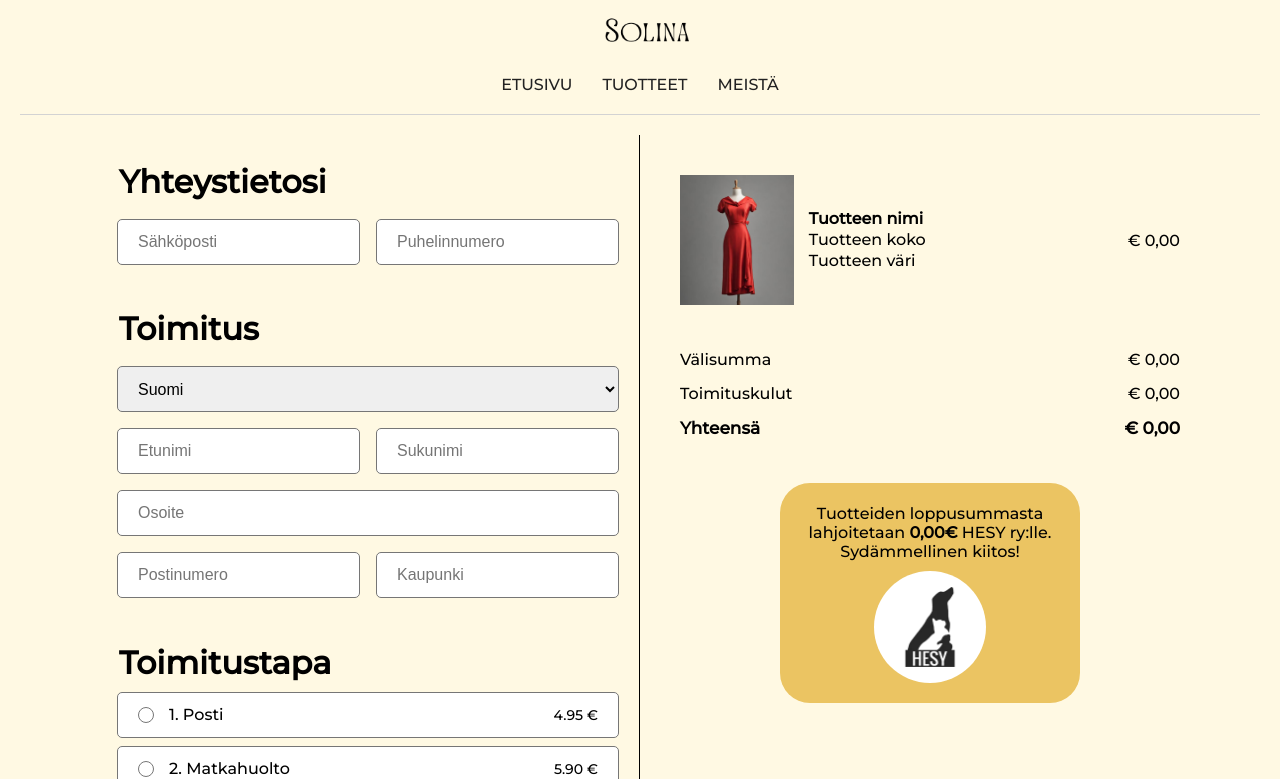
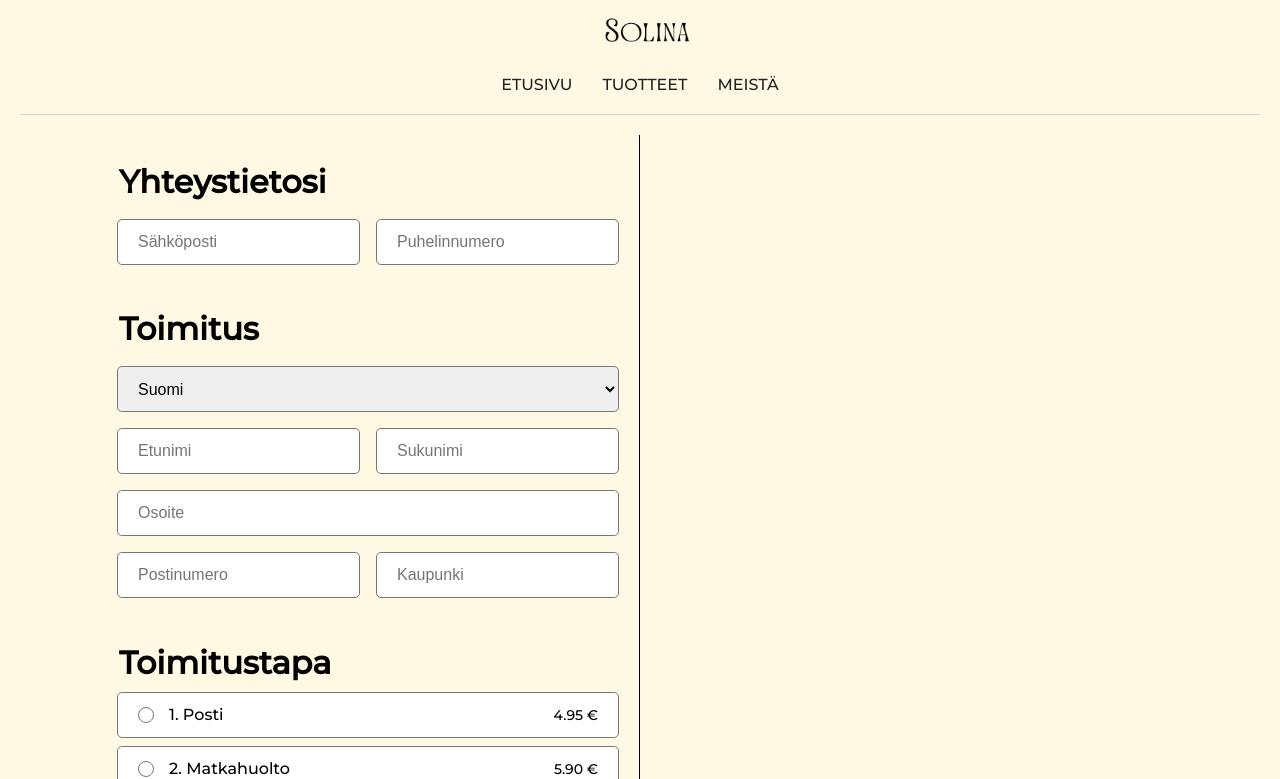
Before and after one commit to Oonuliina/solinavintage, a React (Create React App) app in the folder solinavintage/: page /kassa in a window 1280 px wide. Shown: the part 401-1180 px from the top of the page. Built offline with nearby package versions, Linux system fonts and the light colour scheme; a web font is replaced by a local one.

Commit message:
Revert "Merge branch 'Jenny'"
This reverts commit fbc7d1a0099a2d244731d1141eb33127cc48e81f, reversing
changes made to 4a911c42ff0ab6bb565526752d25d8561ce6d5dc.

```diff
--- a/solinavintage/src/components/Footer.jsx
+++ b/solinavintage/src/components/Footer.jsx
@@ -32,6 +32,7 @@ const FooterSeparator = styled.hr`
 const FooterInfo = styled.div`
   display: flex;
   padding-bottom: 30px;
+  margin: 0px 300px 0px 300px;
 
   @media only screen and (max-width: 380px) {
     display: flex;
--- a/solinavintage/src/components/Header.jsx
+++ b/solinavintage/src/components/Header.jsx
@@ -9,7 +9,7 @@ import { mobile } from "../responsive";
 import Burger from "./Burger";
 
 const Container = styled.div`
-  width: 100vw;
+  width: 100%;
 `;
 const UpperNavigation = styled.div`
   position: relative;
--- a/solinavintage/src/pages/Kassa.jsx
+++ b/solinavintage/src/pages/Kassa.jsx
@@ -1,20 +1,17 @@
-import React from "react";
+import React from 'react'
 import styled from "styled-components";
-import Header from "../components/Header";
-import Footer from "../components/Footer";
-import { CreditCard } from "@phosphor-icons/react";
-import paytrailMini from "../assets/paytrailMini.png";
-import Announcement from "../components/Announcement";
-import hesyLogo from "../assets/Responsibility/hesy_logo.webp";
-import redDress from "../assets/dresses/red_silky_dress.JPG";
-import { large } from "../responsive";
+import Header from '../components/Header'
+import Footer from '../components/Footer'
+import { CreditCard } from '@phosphor-icons/react';
+import paytrailMini from "../assets/paytrailMini.png"
+import Announcement from '../components/Announcement';
+
 
 const Kassa = () => {
   return (
     <Container>
       <Announcement />
       <Header />
-      <Wrapper>
       <FormContainer>
         <PaymentForm>
          {/*  <InfoSection> */}
@@ -24,7 +21,7 @@ const Kassa = () => {
      {/*        <Inputs> */}
             <InputsContainer>
               <InputContainer>
-                <Input type="email" placeholder="Sähköposti" />
+                <Input type="email"  placeholder="Sähköposti" />
                 <Input type="tel" placeholder="Puhelinnumero" />
               </InputContainer>
             </InputsContainer>
@@ -36,12 +33,10 @@ const Kassa = () => {
               <FormHeader for="contact">Toimitus</FormHeader>
             </HeaderContainer>
            {/*  <Inputs> */}
-            <InputsContainer>
+     <      InputsContainer>
               <InputContainer>
                 <Select>
-                  <Option value="Suomi" selected>
-                    Suomi
-                  </Option>
+                  <Option value="Suomi" selected>Suomi</Option>
                 </Select>
               </InputContainer>
               <InputContainer>
@@ -74,9 +69,7 @@ const Kassa = () => {
               <RadioInputContainer>
            {/*      <Wrapper> */}
                 <RadioInput type="radio" id="matkahuolto" name="toimitus" />
-                <DeliverTypeLabel htmlFor="matkahuolto">
-                  2. Matkahuolto
-                </DeliverTypeLabel>
+                <DeliverTypeLabel htmlFor="matkahuolto">2. Matkahuolto</DeliverTypeLabel>
                 <DeliverFee>5.90 €</DeliverFee>
              {/*    </Wrapper> */}
               </RadioInputContainer>
@@ -91,9 +84,7 @@ const Kassa = () => {
               <RadioInputContainer>
                 {/* <Wrapper> */}
                 <RadioInput type="radio" id="kortti" name="maksutapa" />
-                <DeliverTypeLabel htmlFor="kortti">
-                  Korttimaksu
-                </DeliverTypeLabel>
+                <DeliverTypeLabel htmlFor="kortti">Korttimaksu</DeliverTypeLabel>
                 <IconContainer>
                   <CreditCard size={25} weight="light" />
                 </IconContainer>
@@ -102,18 +93,14 @@ const Kassa = () => {
               <RadioInputContainer>
              {/*    <Wrapper> */}
                 <RadioInput type="radio" id="verkkopankki" name="maksutapa" />
-                <DeliverTypeLabel htmlFor="verkkopankki">
-                  Verkkopankki
-                </DeliverTypeLabel>
+                <DeliverTypeLabel htmlFor="verkkopankki">Verkkopankki</DeliverTypeLabel>
                 <LogoImage src={paytrailMini} alt="" />
                 {/* </Wrapper> */}
               </RadioInputContainer>
               <RadioInputContainer>
                 {/* <Wrapper> */}
                 <RadioInput type="radio" id="mobilepay" name="maksutapa" />
-                <DeliverTypeLabel htmlFor="mobilepay">
-                  MobilePay
-                </DeliverTypeLabel>
+                <DeliverTypeLabel htmlFor="mobilepay">MobilePay</DeliverTypeLabel>
                 {/* </Wrapper> */}
               </RadioInputContainer>
               <RadioInputContainer>
@@ -143,83 +130,35 @@ const Kassa = () => {
           <Input type="text" placeholder="Nimi kortissa" />
 
           <Submit>Maksa</Submit> */}
-        <SummaryContainer>
-          <SummaryItems>
-            <SummaryTop>
-              <ProductContainer>
-                <ProductImage src={redDress} />
-                <ProductTextContainer>
-                  <ProductTexts>
-                    <ProductText type="name">
-                      Tuotteen nimi
-                    </ProductText>
-                    <ProductText>Tuotteen koko</ProductText>
-                    <ProductText>Tuotteen väri</ProductText>
-                  </ProductTexts>
-                </ProductTextContainer>
-                <ProductPrice>€ 0,00</ProductPrice>
-              </ProductContainer>
-            </SummaryTop>
-            <SummaryCenter>
-              <SummaryTextsContainer>
-                <SummaryText>
-                  Välisumma<SummaryPrice>€ 0,00</SummaryPrice>
-                </SummaryText>
-                <SummaryText>
-                  Toimituskulut<SummaryPrice>€ 0,00</SummaryPrice>
-                </SummaryText>
-                <SummaryText type="total">
-                  Yhteensä
-                  <SummaryPrice>
-                    € 0,00
-                  </SummaryPrice>
-                </SummaryText>
-              </SummaryTextsContainer>
-            </SummaryCenter>
-            <SummaryBottom>
-              <HesyContainer>
-                <HesyText>
-                  Tuotteiden loppusummasta lahjoitetaan{" "}
-                  <HesyDonation>
-                    <b>0,00€</b>
-                  </HesyDonation>{" "}
-                  HESY ry:lle. Sydämmellinen kiitos!
-                </HesyText>
-                <Circle>
-                  <HesyLogo src={hesyLogo}></HesyLogo>
-                </Circle>
-              </HesyContainer>
-            </SummaryBottom>
-          </SummaryItems>
-        </SummaryContainer>
-      </Wrapper>
       <Footer />
     </Container>
-  );
-};
+  )
+}
+
 
 const Container = styled.div`
   width: 100%;
 `;
-const Wrapper = styled.div`
-  display: flex;
-
-    ${large({ flexDirection: "column", width: "100%", alignItems: "center", justifyContent: "center"})}
-`;
 
 const FormContainer = styled.div`
-  flex: 1;
   width: 50%;
-  display: flex;
+  display:flex;
   justify-content: flex-end;
   padding-top: 20px;
 
-  ${large({ display: "block" ,width: "95vw",alignItems: "center", justifyContent: "center"})}
+  @media(max-width: 1100px) {
+    display: block;
+
+  }
 `;
+
 const PaymentForm = styled.form`
   border-right: 1px solid black;
+  height: 1200px;
 
-  ${large({ border: "none", width: "95vw",alignItems: "center", justifyContent: "center"})}
+  @media(max-width: 1100px) {
+    border: none;
+  }
 `;
 
 /* const InfoSection= styled.section`
@@ -227,7 +166,7 @@ const PaymentForm = styled.form`
  */
 const HeaderContainer = styled.div`
   justify-content: center;
-  display: flex;
+  display:flex;
 `;
 
 const FormHeader = styled.h2`
@@ -235,7 +174,7 @@ const FormHeader = styled.h2`
   width: 500px;
   margin-bottom: 0%;
 
-  @media (max-width: 1100px) {
+  @media(max-width: 1100px) {
     margin-left: 15px;
   }
 `;
@@ -249,10 +188,12 @@ text-align:center;
 
  const InputsContainer = styled.div`
   margin: 10px 10px 10px 10px;
+
 `;
 
 const InputContainer = styled.div`
   align-items: center;
+
 `;
 
 const Input = styled.input`
@@ -264,10 +205,9 @@ const Input = styled.input`
   font-size: 16px;
   border: solid 1px rgb(118, 118, 118);
 
-  @media (max-width: 1100px) {
+  @media(max-width: 1100px) {
     width: 400px;
   }
-  ${large({ width: "85%"})}
 `;
 
 const Select = styled.select`
@@ -278,10 +218,9 @@ const Select = styled.select`
   border-radius: 5px;
   font-size: 16px;
 
-  @media (max-width: 1100px) {
+  @media(max-width: 1100px) {
     width: 441px;
   }
-  ${large({ width: "95vw"})}
 `;
 
 const LongInput = styled.input`
@@ -293,13 +232,13 @@ const LongInput = styled.input`
   font-size: 16px;
   border: solid 1px rgb(118, 118, 118);
 
-  @media (max-width: 1100px) {
+  @media(max-width: 1100px) {
     width: 400px;
   }
-  ${large({ width: "95vw"})}
 `;
 
-const Option = styled.option``;
+const Option = styled.option`
+`;
 /*
 const Wrapper = styled.div`
 `; */
@@ -318,15 +257,17 @@ const RadioInputContainer = styled.div`
 border: solid 1px rgb(118, 118, 118);
 display: flex;
 
-  @media (max-width: 1100px) {
-    width: 400px;
+
+@media(max-width: 1100px) {
+  width:400px;
 }
-  ${large({ width: "90vw"})}
+
 `;
 
 const RadioInput = styled.input`
   width: 16px;
   margin: 0%;
+
 `;
 const DeliverTypeLabel = styled.label`
   font-size: 16px;
@@ -344,6 +285,7 @@ const DeliverFee = styled.p`
   align-items: center;
   margin: 0%;
   margin-left: auto;
+
 `;
 
 const IconContainer = styled.div`
@@ -365,112 +307,16 @@ const Submit = styled.input`
     height: 40px;
     border-radius: 30px;
     background-color: black;
-  color: #fff9e3;
+    color: #FFF9E3;
     margin: 20px 20px 20px 20px;
     font-size: 16px;
 
-  @media (max-width: 1100px) {
-    width: 440px;
+    @media(max-width: 1100px) {
+      width:440px;
     }
-  ${large({ width: "90vw"})}
+
+
 `;
 
-const SummaryContainer = styled.div`
-  flex: 1;
-  display: flex;
-  padding-top: 20px;
-  width: 50%;
-  justify-content: flex-start;
 
-  ${large({ width: "100%", alignItems: "center", justifyContent: "center"})}
-`;
-const SummaryItems = styled.div`
-  display: flex;
-  width: 500px;
-  margin: 20px;
-  padding: 20px;
-  flex-direction: column;
-`;
-const SummaryTop = styled.div`
-  margin-bottom: 30px;
-`;
-const ProductContainer = styled.div`
-  display: flex;
-  margin-bottom: 15px;
-`;
-const ProductImage = styled.img`
-  flex: 1;
-  height: 130px;
-`;
-const ProductTextContainer = styled.div`
-  flex: 3;
-  display: flex;
-  align-items: center;
-`;
-const ProductTexts = styled.div`
-  display: flex;
-  flex-direction: column;
-  padding-left: 15px;
-`;
-const ProductText = styled.span`
-  padding-bottom: 2px;
-  font-weight: ${props=>props.type === "name" && "600"};
-`;
-const ProductPrice = styled.span`
-  flex: 1;
-  display: flex;
-  align-items: center;
-  justify-content: flex-end;
-`;
-const SummaryCenter = styled.div`
-  margin-bottom: 30px;
-`;
-const SummaryTextsContainer = styled.div`
-  display: flex;
-  flex-direction: column;
-`;
-const SummaryText = styled.span`
-  display: flex;
-  justify-content: space-between;
-  padding-bottom: 15px;
-  font-weight: ${props=>props.type === "total" && "600"};
-  font-size: ${props=>props.type === "total" && "17px"};
-`;
-const SummaryPrice = styled.span``;
-
-const SummaryBottom = styled.div`
-  display: flex;
-  align-items: center;
-  justify-content: center;
-`;
-const HesyContainer = styled.div`
-  display: flex;
-  height: 220px;
-  width: 300px;
-  flex-direction: column;
-  background-color: #ebc462;
-  align-items: center;
-  justify-content: center;
-  border-radius: 30px;
-`;
-const HesyText = styled.span`
-  text-align: center;
-  margin-bottom: 10px;
-`;
-const HesyDonation = styled.span``;
-const Circle = styled.div`
-  display: flex;
-  align-items: center;
-  justify-content: center;
-  background-color: white;
-  border-radius: 50%;
-  height: 7rem;
-  width: 7rem;
-  position: relative;
-`;
-const HesyLogo = styled.img`
-  height: 5rem;
-  width: 5rem;
-`;
-
-export default Kassa;
+export default Kassa
--- a/solinavintage/src/responsive.js
+++ b/solinavintage/src/responsive.js
@@ -16,11 +16,3 @@ export const tablet = (props) =>{
     }
     `;
 };
-export const large = (props) =>{
-
-    return css`
-    @media only screen and (max-width: 1000px) {
-        ${props}
-    }
-    `;
-};
```
Also changed, not shown: solinavintage/src/pages/Tuotteet.jsx (+18 -7 lines). Lines whose indentation alone changed are shown as unchanged.
